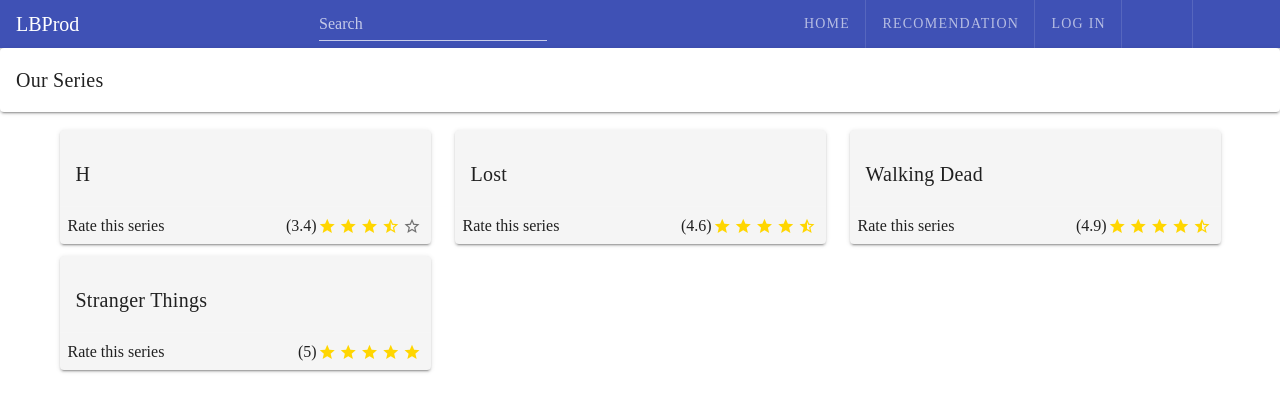
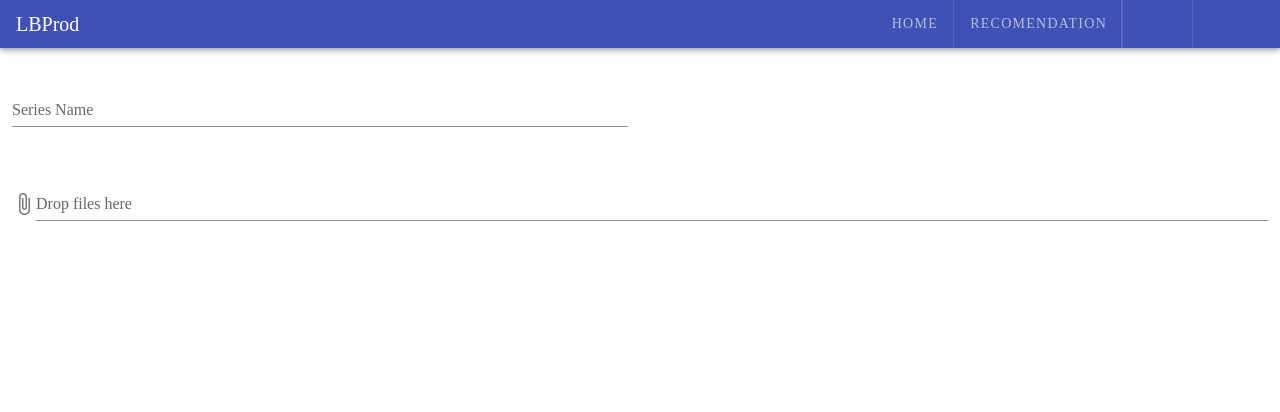
Before and after one commit to Gilbert-Yoan/Series-O-Rama, a Vue app in the folder website/: page /AddSeries in a window 1280 px wide. Shown: the top 412 px of the page. Built offline with nearby package versions, Linux system fonts and the light colour scheme.

Commit message:
AddSeries + Découpage Chaine
Ajout de l'interface AddSeries et découpage de la chaine de recherche

```diff
--- a/website/package.json
+++ b/website/package.json
@@ -9,6 +9,7 @@
     "i18n:report": "vue-cli-service i18n:report --src \"./src/**/*.?(js|vue)\" --locales \"./src/locales/**/*.json\""
   },
   "dependencies": {
+    "@mdi/js": "^6.5.95",
     "core-js": "^3.6.5",
     "vue": "^2.6.11",
     "vue-i18n": "^8.26.3",
--- a/website/src/components/Accueil.vue
+++ b/website/src/components/Accueil.vue
@@ -10,10 +10,13 @@
       <v-spacer></v-spacer>
       <v-col>
         <v-text-field
+        v-model="StringRecherche"
         :label="$t('Seach')"
         hide-details="auto"
         ></v-text-field>
+
     </v-col>
+    <v-icon @click="CoupeChaineRecherche()">{{icon.mdiMagnify}}</v-icon>
      <v-spacer></v-spacer>
     <v-btn
         elevation="2"
@@ -38,13 +41,11 @@
             @click="Login()"
             >{{$t('Login')}}
         </v-btn>
-
-
-
-
     <v-divider
         vertical
     ></v-divider>
+     <v-icon v-if="IsConnect ==true" @click="AddSerie()">{{icon.mdiPlusBox}}</v-icon>
+
      <v-btn
      @click="changeLangueEN()"
       plain>
@@ -130,10 +131,15 @@
 <script>
 
 import LocaleLangue from "../i18n"
+import { mdiMagnify,mdiPlusBox  } from '@mdi/js';
 export default ({
 
   data :() => ({
-
+      icon:{
+        mdiMagnify,
+        mdiPlusBox
+      },
+        StringRecherche:"",
          IsConnect:false,
          Series:[
 
@@ -186,6 +192,24 @@
             this.$router.push({
                 name:"Reco"
             })
+        },
+        CoupeChaineRecherche(){
+        var table = this.StringRecherche.split(" ")
+        var StringFinal = ""
+        StringFinal = StringFinal +"("
+        for (const mot of table) {
+          StringFinal = StringFinal +"'"+ mot +"',"
+        }
+
+        StringFinal = StringFinal.substring(StringFinal.length-1,0);
+        StringFinal = StringFinal +")"
+        console.log(StringFinal)
+        },
+        AddSerie(){
+            this.$router.push({
+              name:"AddSeries"
+            })
+
         }
 
     },
--- /dev/null
+++ b/website/src/components/AddSeries.vue
@@ -0,0 +1,136 @@
+<template>
+  <div>
+    <v-app-bar
+      color="#3F51B5"
+      dense
+        dark
+    ><!-- Bar color indigo-->
+      <v-toolbar-title>LBProd</v-toolbar-title>
+
+      <v-spacer></v-spacer>
+
+     <v-spacer></v-spacer>
+    <v-btn
+        elevation="2"
+        plain
+        @click="GoHome"
+        >{{$t('Home')}}</v-btn>
+    <v-divider
+        vertical
+    ></v-divider>
+    <v-btn
+        elevation="2"
+        plain
+        @click="GoReco"
+        >{{$t('Recomendation')}}</v-btn>
+    <v-divider
+        vertical
+    ></v-divider>
+
+        <v-btn v-if="IsConnect ==false"
+            elevation="2"
+            plain
+            @click="Login()"
+            >{{$t('Login')}}
+        </v-btn>
+    <v-divider
+        vertical
+    ></v-divider>
+     <v-icon v-if="IsConnect ==true" @click="AddSerie()">{{icon.mdiPlusBox}}</v-icon>
+
+     <v-btn
+     @click="changeLangueEN()"
+      plain>
+    <v-img
+        max-width="40"
+        src="../assets/AnglaisFalg.jpg"
+    ></v-img>
+    </v-btn>
+    <v-divider
+        vertical
+    ></v-divider>
+     <v-btn
+     @click="changeLangueFR()"
+      plain>
+    <v-img
+        max-width="40"
+        src="../assets/FranceFlag.png"
+    ></v-img>
+    </v-btn>
+
+    </v-app-bar>
+    <br>
+    <v-col
+            cols="12"
+            sm="6"
+          >
+            <v-text-field
+
+              color="purple darken-2"
+              :label="$t('Series Name')"
+              required
+            ></v-text-field>
+          </v-col>
+          <template>
+              <v-col>
+  <v-file-input
+    v-model="files"
+    how-size
+    accept=".zip"
+    :label="$t('Drop Files')"
+    multiple
+    prepend-icon="mdi-paperclip"
+  >
+    <template v-slot:selection="{ text }">
+      <v-chip
+        small
+        label
+        dark
+        color="#3F51B5"
+      >
+        {{ text }}
+      </v-chip>
+    </template>
+  </v-file-input>
+  </v-col>
+</template>
+  </div>
+</template>
+
+<script>
+import LocaleLangue from "../i18n"
+import { mdiMagnify,mdiPlusBox  } from '@mdi/js';
+export default ({
+
+  data :() => ({
+      icon:{
+        mdiMagnify,
+        mdiPlusBox
+      }
+          }),
+    methods: {
+        changeLangueEN(){
+            LocaleLangue.locale='en'
+
+        },
+         changeLangueFR(){
+            LocaleLangue.locale='fr'
+
+        },
+        GoHome(){
+            this.$router.push({
+                name:"Accueil"
+            })
+        },
+        GoReco(){
+            this.$router.push({
+                name:"Reco"
+            })
+        }
+
+    },
+
+
+})
+
+</script>
--- a/website/src/locales/en.json
+++ b/website/src/locales/en.json
@@ -6,5 +6,7 @@
   "Our Series" :"Our Series",
   "Rate this series":"Rate this series",
   "Connect":"Connect",
-  "The most seen" :"The most seen:"
+  "The most seen" :"The most seen:",
+  "Series Name":"Series Name",
+  "Drop Files":"Drop files here"
 }
--- a/website/src/locales/fr.json
+++ b/website/src/locales/fr.json
@@ -6,5 +6,7 @@
     "Our Series" :"Nos Series",
     "Rate this series":"Noter cette Series",
     "Connect":"Se Connecter",
-    "The most seen" :"Les plus vue:"
+    "The most seen" :"Les plus vue:",
+    "Series Name":"Nom de la Serie",
+    "Drop Files":"Deposer fichier ici"
 }
--- a/website/src/router/index.js
+++ b/website/src/router/index.js
@@ -2,6 +2,7 @@
 import VueRouter from 'vue-router'
 import Accueil from '../components/Accueil.vue'
 import Reco from '../components/Recommendation.vue'
+import AddSerie from '../components/AddSeries.vue'
 Vue.use(VueRouter)
 
 const routes = [
@@ -12,6 +13,11 @@
     component: Reco,
     name: 'Reco'
 
+  },
+  {
+    path:'/AddSeries',
+    component :AddSerie,
+    name:'AddSeries'
   },
   {
     path: '*',
```
Also changed, not shown: 1 other file (tests, documents, lock files or other folders).
